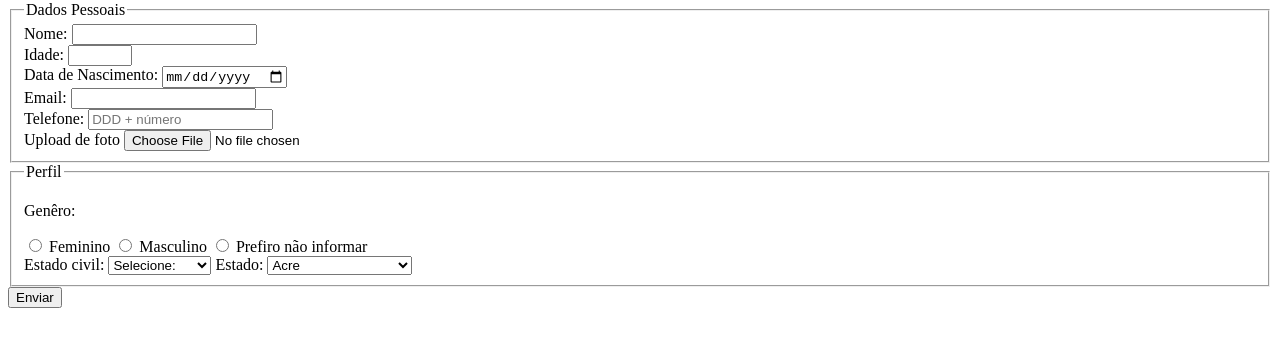
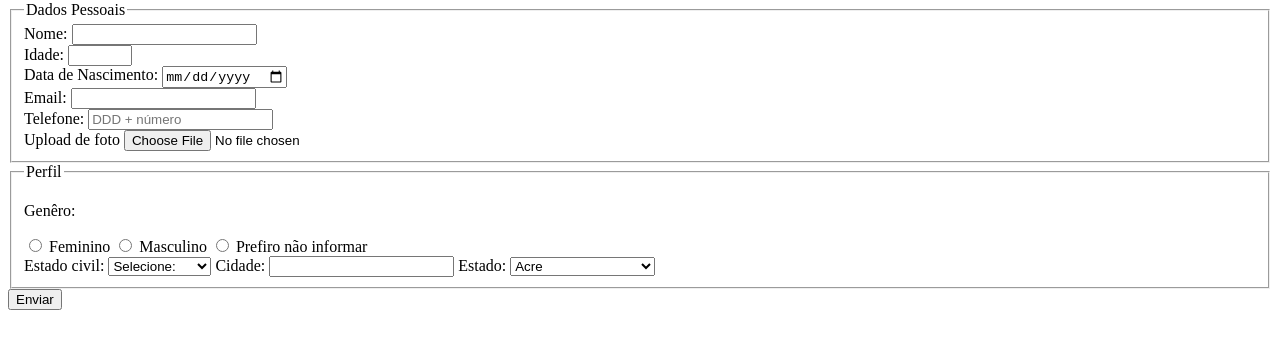
Before and after one commit to Juninalv/pesquisa-culturama, a plain HTML site: page index.html in a window 1280 px wide. Shown: the part 79-428 px from the top of the page. Drawn offline with Linux system fonts and the light colour scheme.

Commit message:
Adiciona o campo de cidade

```diff
--- a/index.html
+++ b/index.html
@@ -58,6 +58,11 @@
                     <option value="União estável">União estável</option>
                 </select>
 
+
+                <label for="userCity">Cidade:</label>
+                <input type="text" name="userCity">
+
+
                 <label for="userState">Estado:</label>
                 <select name="userState" id="userState">
                     <option value="Acre">Acre</option>
```
